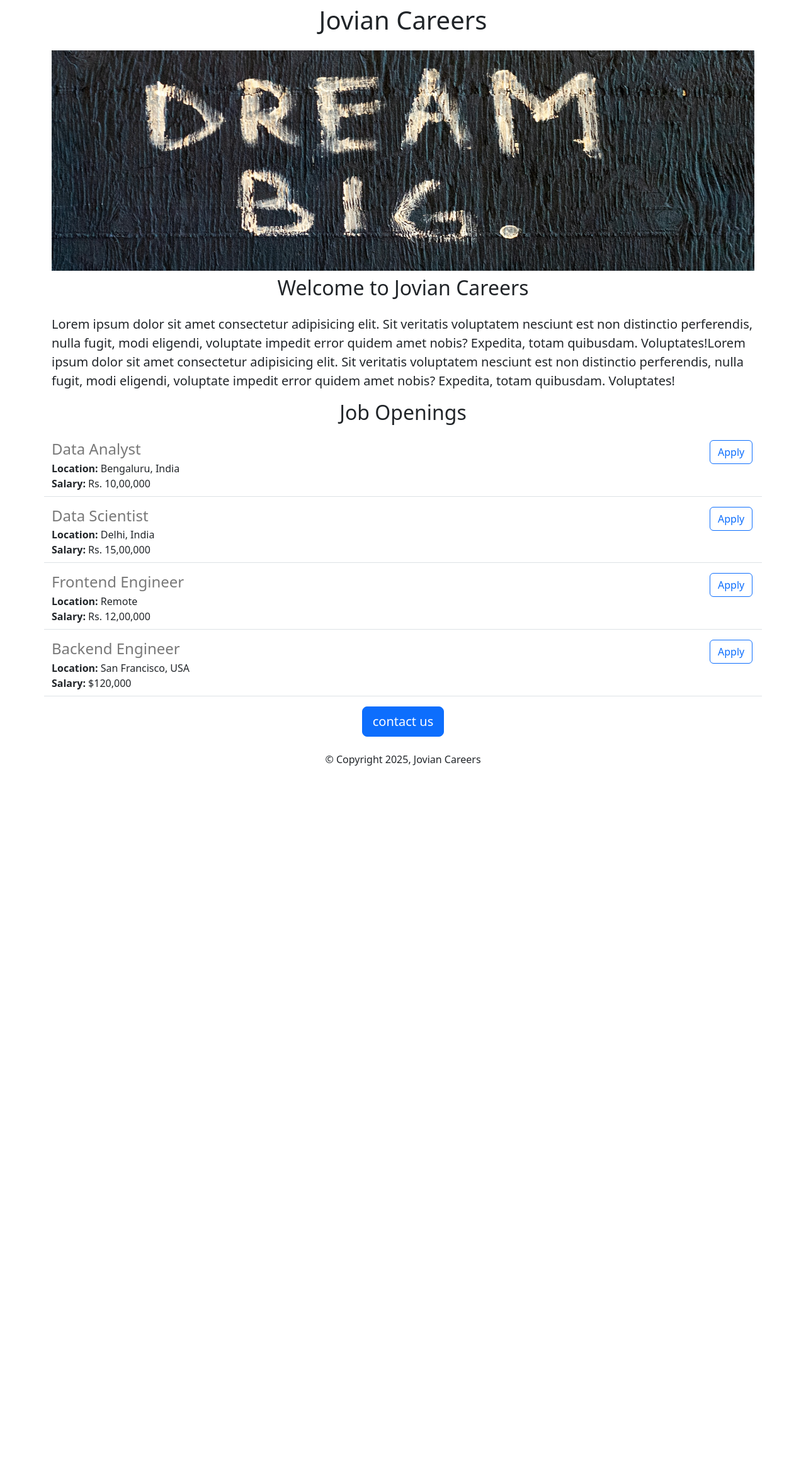
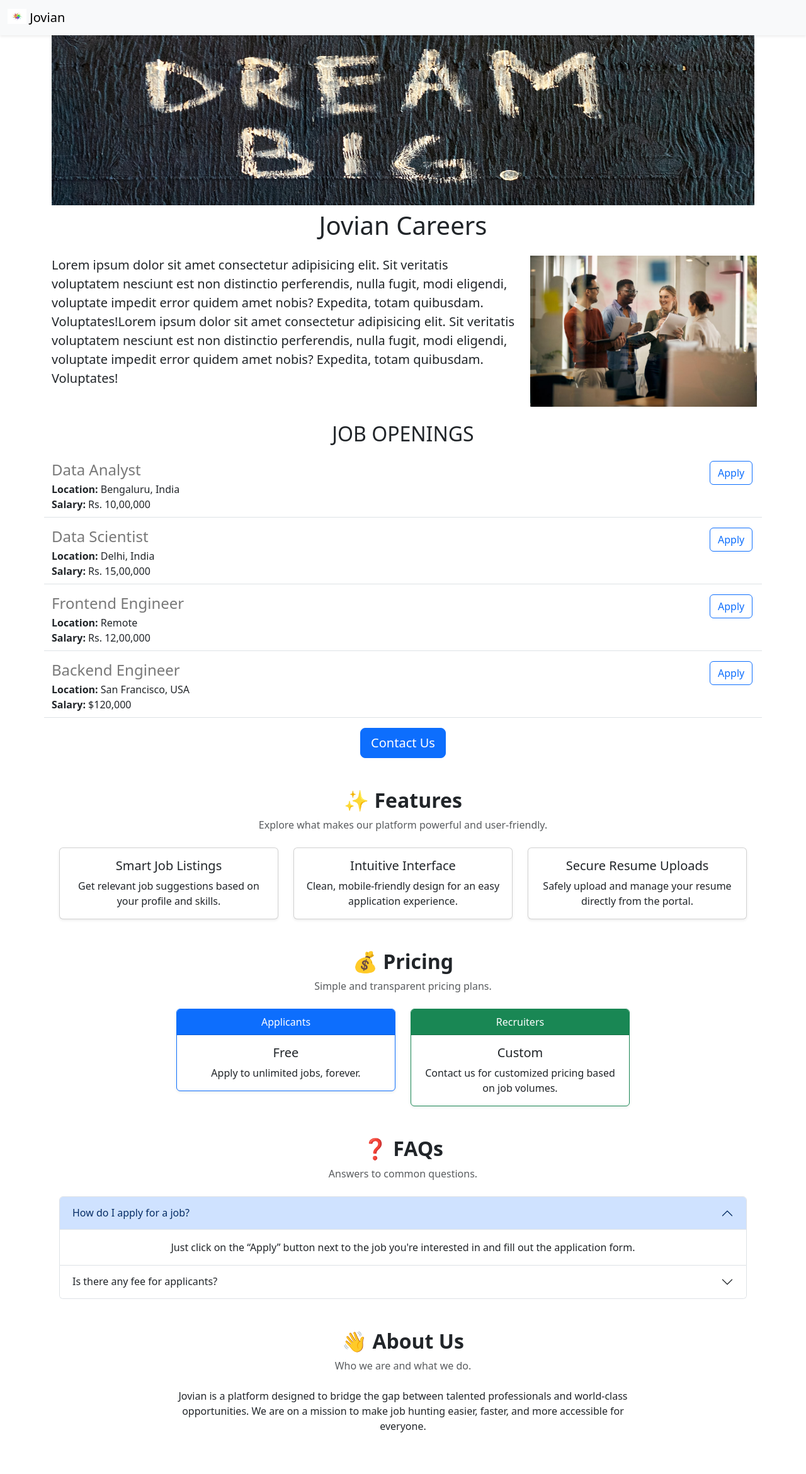
Before and after one commit to ayush2438/job-portal-python, a Flask app: page / in a window 1280 px wide. Shown: the whole page at 63% size. Before the commit the page ends 1216 px from the top, so only its background shows below. Run offline with Flask 3, Linux system fonts and the light colour scheme.

Commit message:
functional and aesthetic improvements

```diff
--- a/app.py
+++ b/app.py
@@ -1,46 +1,70 @@
-from flask import Flask, render_template,jsonify
+from flask import Flask, render_template, jsonify, request, redirect, url_for
 
 app = Flask(__name__, static_folder='static', static_url_path='/static')
 app.config['TEMPLATES_AUTO_RELOAD'] = True
 
-JOBS=[
-  {
-    'id': 1,
-    'title': 'Data Analyst',
-    'location': 'Bengaluru, India',
-    'salary': 'Rs. 10,00,000'
-  },
-  {
-    'id': 2,
-    'title': 'Data Scientist',
-    'location': 'Delhi, India',
-    'salary': 'Rs. 15,00,000'
-  },
-  {
-    'id': 3,
-    'title': 'Frontend Engineer',
-    'location': 'Remote',
-    'salary': 'Rs. 12,00,000'
-  },
-  {
-    'id': 4,
-    'title': 'Backend Engineer',
-    'location': 'San Francisco, USA',
-    'salary': '$120,000'
-  },
+JOBS = [
+    {
+        'id': 1,
+        'title': 'Data Analyst',
+        'location': 'Bengaluru, India',
+        'salary': 'Rs. 10,00,000'
 
+    },
+    {
+        'id': 2,
+        'title': 'Data Scientist',
+        'location': 'Delhi, India',
+        'salary': 'Rs. 15,00,000'
+
+    },
+    {
+        'id': 3,
+        'title': 'Frontend Engineer',
+        'location': 'Remote',
+        'salary': 'Rs. 12,00,000'
+    },
+    {
+        'id': 4,
+        'title': 'Backend Engineer',
+        'location': 'San Francisco, USA',
+        'salary': '$120,000'
+    },
 ]
 
-
-
+# Homepage
 @app.route("/")
 def home():
-    return render_template('home.html',jobs=JOBS,company_name=
-                           'Jovian ')
+    return render_template("home.html", jobs=JOBS, company_name='Jovian')
 
+# API for jobs
 @app.route("/api/jobs")
 def list_jobs():
-  return jsonify(JOBS)
+    return jsonify(JOBS)
+
+# Application form route with job ID
+@app.route("/apply/<int:job_id>")
+def apply(job_id):
+    job = next((job for job in JOBS if job["id"] == job_id), None)
+    if not job:
+        return "Job not found", 404
+    return render_template("apply.html", job=job, submitted=False)
+
+# Form submission handler
+@app.route("/submit/<int:job_id>", methods=["POST"])
+def submit_application(job_id):
+    job = next((job for job in JOBS if job["id"] == job_id), None)
+    if not job:
+        return "Job not found", 404
+
+    full_name = request.form.get("fullname")
+    email = request.form.get("email")
+    skills = request.form.get("skills")
+    location = request.form.get("location")
+
+    print("Application Received:", full_name, email, skills, location, f"Job ID: {job_id}")
+
+    return render_template("apply.html", submitted=True, job=job)
 
 if __name__ == "__main__":
-  app.run(host='0.0.0.0', debug=True, use_reloader=True)
+    app.run(host='0.0.0.0', debug=True)
--- /dev/null
+++ b/templates/footer.html
@@ -0,0 +1,112 @@
+<!-- FEATURES Section -->
+<div id="features" class="container my-5">
+  <div class="text-center mb-4">
+    <h2 class="fw-bold">✨ Features</h2>
+    <p class="text-muted">Explore what makes our platform powerful and user-friendly.</p>
+  </div>
+  <div class="row g-4">
+    <div class="col-md-4">
+      <div class="card h-100 shadow-sm">
+        <div class="card-body">
+          <h5 class="card-title">Smart Job Listings</h5>
+          <p class="card-text">Get relevant job suggestions based on your profile and skills.</p>
+        </div>
+      </div>
+    </div>
+    <div class="col-md-4">
+      <div class="card h-100 shadow-sm">
+        <div class="card-body">
+          <h5 class="card-title">Intuitive Interface</h5>
+          <p class="card-text">Clean, mobile-friendly design for an easy application experience.</p>
+        </div>
+      </div>
+    </div>
+    <div class="col-md-4">
+      <div class="card h-100 shadow-sm">
+        <div class="card-body">
+          <h5 class="card-title">Secure Resume Uploads</h5>
+          <p class="card-text">Safely upload and manage your resume directly from the portal.</p>
+        </div>
+      </div>
+    </div>
+  </div>
+</div>
+
+<!-- PRICING Section -->
+<div id="pricing" class="container my-5">
+  <div class="text-center mb-4">
+    <h2 class="fw-bold">💰 Pricing</h2>
+    <p class="text-muted">Simple and transparent pricing plans.</p>
+  </div>
+  <div class="row justify-content-center">
+    <div class="col-md-4">
+      <div class="card border-primary shadow-sm">
+        <div class="card-header bg-primary text-white text-center">Applicants</div>
+        <div class="card-body text-center">
+          <h5 class="card-title">Free</h5>
+          <p class="card-text">Apply to unlimited jobs, forever.</p>
+        </div>
+      </div>
+    </div>
+    <div class="col-md-4">
+      <div class="card border-success shadow-sm">
+        <div class="card-header bg-success text-white text-center">Recruiters</div>
+        <div class="card-body text-center">
+          <h5 class="card-title">Custom</h5>
+          <p class="card-text">Contact us for customized pricing based on job volumes.</p>
+        </div>
+      </div>
+    </div>
+  </div>
+</div>
+
+<!-- FAQ Section -->
+<div id="faqs" class="container my-5">
+  <div class="text-center mb-4">
+    <h2 class="fw-bold">❓ FAQs</h2>
+    <p class="text-muted">Answers to common questions.</p>
+  </div>
+  <div class="accordion" id="faqAccordion">
+    <div class="accordion-item">
+      <h2 class="accordion-header" id="faq1">
+        <button class="accordion-button" type="button" data-bs-toggle="collapse" data-bs-target="#faqContent1" aria-expanded="true" aria-controls="faqContent1">
+          How do I apply for a job?
+        </button>
+      </h2>
+      <div id="faqContent1" class="accordion-collapse collapse show" aria-labelledby="faq1" data-bs-parent="#faqAccordion">
+        <div class="accordion-body">
+          Just click on the “Apply” button next to the job you're interested in and fill out the application form.
+        </div>
+      </div>
+    </div>
+
+    <div class="accordion-item">
+      <h2 class="accordion-header" id="faq2">
+        <button class="accordion-button collapsed" type="button" data-bs-toggle="collapse" data-bs-target="#faqContent2" aria-expanded="false" aria-controls="faqContent2">
+          Is there any fee for applicants?
+        </button>
+      </h2>
+      <div id="faqContent2" class="accordion-collapse collapse" aria-labelledby="faq2" data-bs-parent="#faqAccordion">
+        <div class="accordion-body">
+          No, applying for jobs is completely free.
+        </div>
+      </div>
+    </div>
+  </div>
+</div>
+
+<!-- ABOUT Section -->
+<div id="about" class="container my-5">
+  <div class="text-center mb-4">
+    <h2 class="fw-bold">👋 About Us</h2>
+    <p class="text-muted">Who we are and what we do.</p>
+  </div>
+  <div class="row justify-content-center">
+    <div class="col-md-8 text-center">
+      <p>
+        Jovian is a platform designed to bridge the gap between talented professionals and world-class opportunities.
+        We are on a mission to make job hunting easier, faster, and more accessible for everyone.
+      </p>
+    </div>
+  </div>
+</div>
--- a/templates/home.html
+++ b/templates/home.html
@@ -9,20 +9,31 @@
   <style>
     #banner {
       width: 100%;
-      height: 350px;
+      height: 270px;
     }
   </style>
+  <script src="https://cdn.jsdelivr.net/npm/bootstrap@5.3.7/dist/js/bootstrap.bundle.min.js" defer></script>
+
 </head>
 <body>
+
+  {% include 'nav.html' %}
   <div class="container" >
-  <h1 class="text-center mt-2 mb-4">{{company_name }} Careers</h1>
+
     <img class="img-fluid" id="banner" src="{{ url_for('static', filename='dream.jpeg') }}">
-  <h2 class="text-center mt-2 mb-4">Welcome to Jovian Careers</h2>
+    <h1 class="text-center mt-2 mb-4">{{company_name }} Careers</h1>
+<div class="row">
+  <div class="col-md-8">
   <p class="lead" >Lorem ipsum dolor sit amet consectetur adipisicing elit. Sit veritatis voluptatem nesciunt est non distinctio perferendis, nulla fugit, modi eligendi, voluptate impedit error quidem amet nobis? Expedita, totam quibusdam. Voluptates!Lorem ipsum dolor sit amet consectetur adipisicing elit. Sit veritatis voluptatem nesciunt est non distinctio perferendis, nulla fugit, modi eligendi, voluptate impedit error quidem amet nobis? Expedita, totam quibusdam. Voluptates!
   </p>
-  <h2 class="text-center mt-2 mb-4">Job Openings</h2>
+    </div>
+     <div class="d-none d-md-block col-md-4">
+  <img src="/static/people.jpeg" style= height:240px;">
+  </div>
+  </div>
+    <h2 class="text-center mt-4 mb-4">JOB OPENINGS</h2>
 
-    <div>
+    <div style="margin-bottom : 16px; margin-top: 16px">
       {% for job in jobs %}
         <!-- Include the jobitem.html template for each job -->
          {% include 'jobitem.html' %}
@@ -30,10 +41,14 @@
       {% endfor %}
     </div>
     <div class="text-center">
-  <button class="btn btn-primary btn-lg">contact us</button>
+      <a href="mailto:tomarayush215@gmail.com?subject=Question%20about%20Job%20Openings&body=My%20name%3A%20%3Center%20your%20name%20here%3E%0D%0AMy%20question%3A%20%3Center%20your%20question%20here%3E" class="btn btn-primary btn-lg">
+        Contact Us
+      </a>
+
     <p class="mt-4">
-    &copy Copyright 2025, Jovian Careers
+      {% include 'footer.html' %}
     </p>
     </div>
+
 </body>
 </html>
--- a/templates/jobitem.html
+++ b/templates/jobitem.html
@@ -3,14 +3,13 @@
     <h4 style="color:rgb(120,120,120); margin-bottom:4px">
       {{ job['title'] }}
     </h4>
-
     <div><b>Location:</b> {{ job['location'] }}</div>
-
-        {% if 'salary' in job %} <!-- Check if 'salary' key exists in the job dictionary -->
+    {% if 'salary' in job %}
       <div><b>Salary:</b> {{ job['salary'] }}</div>
     {% endif %}
   </div>
   <div class="col-1">
-        <button type="button" class="btn btn-outline-primary">Apply</button>
+    <a href="{{ url_for('apply', job_id=job['id']) }}" class="btn btn-outline-primary">Apply</a>
+
   </div>
-</div> <!-- Close the div tag for the job item -->
+</div>
--- /dev/null
+++ b/templates/nav.html
@@ -0,0 +1,10 @@
+<nav class="navbar bg-body-tertiary shadow-sm fixed-top bg-white">
+  <div class="container-fluid">
+    <a class="navbar-brand" href="#">
+      <img src="{{ url_for('static', filename='logo.jpeg') }}" alt="Logo" width="30" height="24" class="d-inline-block align-text-top">
+
+      Jovian
+    </a>
+  </div>
+</nav>
+<div style="height:56px"></div>
```
Also changed, not shown: templates/apply.html (added, +121 -0 lines), static/logo.jpeg (added), static/people.jpeg (added). Lines whose indentation alone changed are shown as unchanged.
